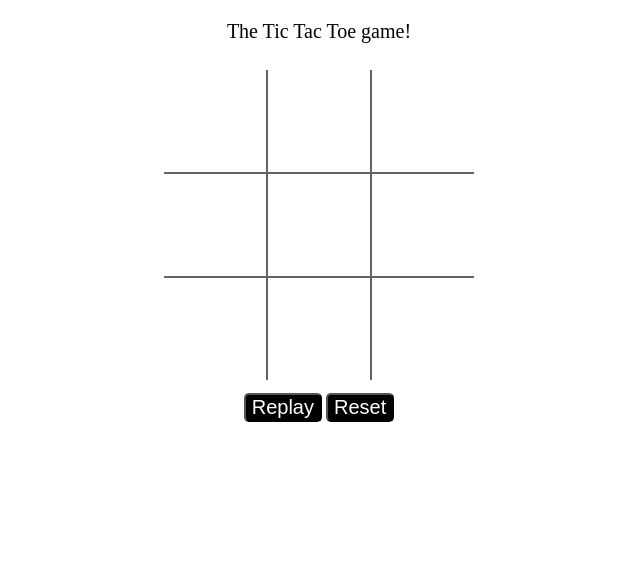
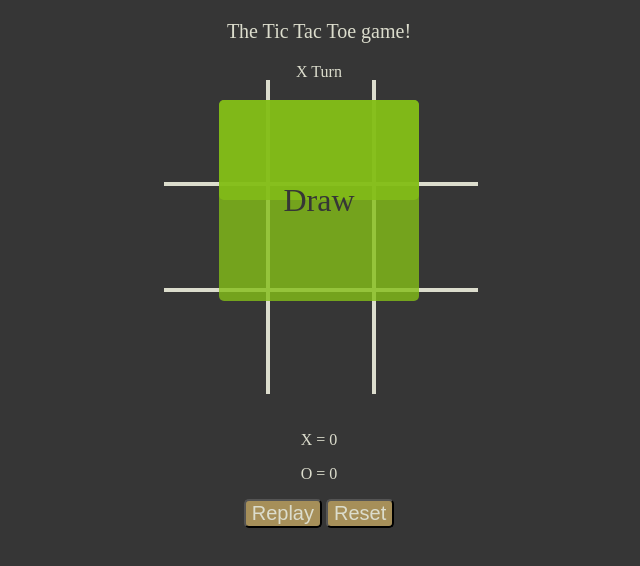
Before and after one commit to Stoduvaelamerdir/TicTacToe, a website built with webpack: page src/client/index.html in a window 1280 px wide. Shown: the whole page, without its empty margins (321-961 px from the left). Built offline with nearby package versions, Linux system fonts and the light colour scheme; no server answers.

Commit message:
Utlits breytingar

```diff
--- a/src/client/index.html
+++ b/src/client/index.html
@@ -1,35 +1,62 @@
 <!DOCTYPE html>
 
-<hmtl>
+<html>
 
 <head>
 	<meta charset="UTF-8">
 	<title>Tic Tac Toe</title>
 	<style>
 		body {
-			  background-color: white;
+			background-color: #363636
 		}
+
 		button {
-			  background-color: black;
-			  color: white;
+			background-color: #A68F59;
+			color: #DCDDCD;
 			font-size: 20px;
 			border-radius: 5px;
 		}
 
 		.title {
 			text-align: center;
-			  color: black;
+			color: #DCDDCD;
 			font-size: 20px;
 		}
 
+		.indicator {
+			text-align: center;
+			color: #DCDDCD;
+		}
+
+		.score {
+			text-align: center;
+			color: #DCDDCD;
+			margin-top: 350px;
+		}
+
+		.endgame {
+			display: block;
+			width: 200px;
+			top: 100px;
+			background-color: rgba(132, 191, 23, 0.8);
+			position: absolute;
+			left: 50%;
+			margin-left: -100px;
+			padding-top: 50px;
+			padding-bottom: 50px;
+			text-align: center;
+			border-radius: 5px;
+			color: #363636;
+			font-size: 2em;
+		}
+
 		.buttonCont {
-			  margin-top: 350px;
 			text-align: center;
 			width: 100%;
 		}
 
 		td {
-			  border: 2px solid rgb(100, 100, 100);
+			border: 4px solid #DCDDCD;
 			height: 100px;
 			width: 100px;
 			text-align: center;
@@ -37,11 +64,11 @@
 			font-family: "Comic Sans MS", cursive, sans-serif;
 			font-size: 70px;
 			cursor: pointer;
-			  color: violet;
+			color: #F15D59;
 		}
 
 		table {
-			  margin-top: 50px;
+			margin-top: 60px;
 			border-collapse: collapse;
 			position: absolute;
 			margin-left: -155px;
@@ -64,7 +91,6 @@
 		table tr td:last-child {
 			border-right: 0;
 		}
-
 	</style>
 
 </head>
@@ -95,9 +121,23 @@
 	<div class="title">
 		<p>The Tic Tac Toe game!</p>
 	</div>
+	<div class="indicator">
+		<p>X Turn</p>
+	</div>
+	<div class="score">
+		<p>X = 0</p>
+		<p>O = 0</p>
+	</div>
+	<div class="endgame">
+		<div class="text">
+			<p>Draw</p>
+		</div>
+	</div>
 	<div class="buttonCont">
 		<button id="replay">Replay</button>
 		<button id="reset">Reset</button>
 	</div>
+	<script type="text/javascript" src="main.js"></script>
 </body>
-</hmtl>
+
+</html>
```
Lines whose indentation alone changed are shown as unchanged.
